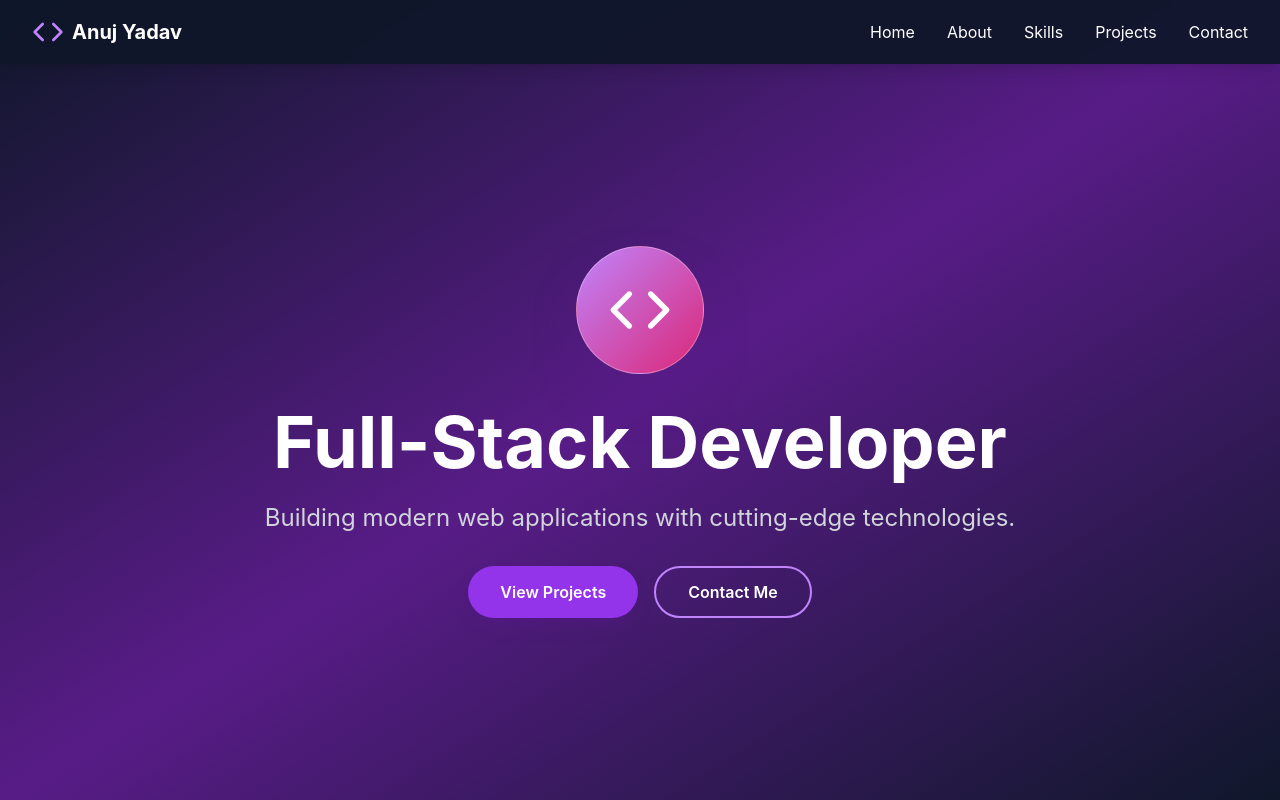
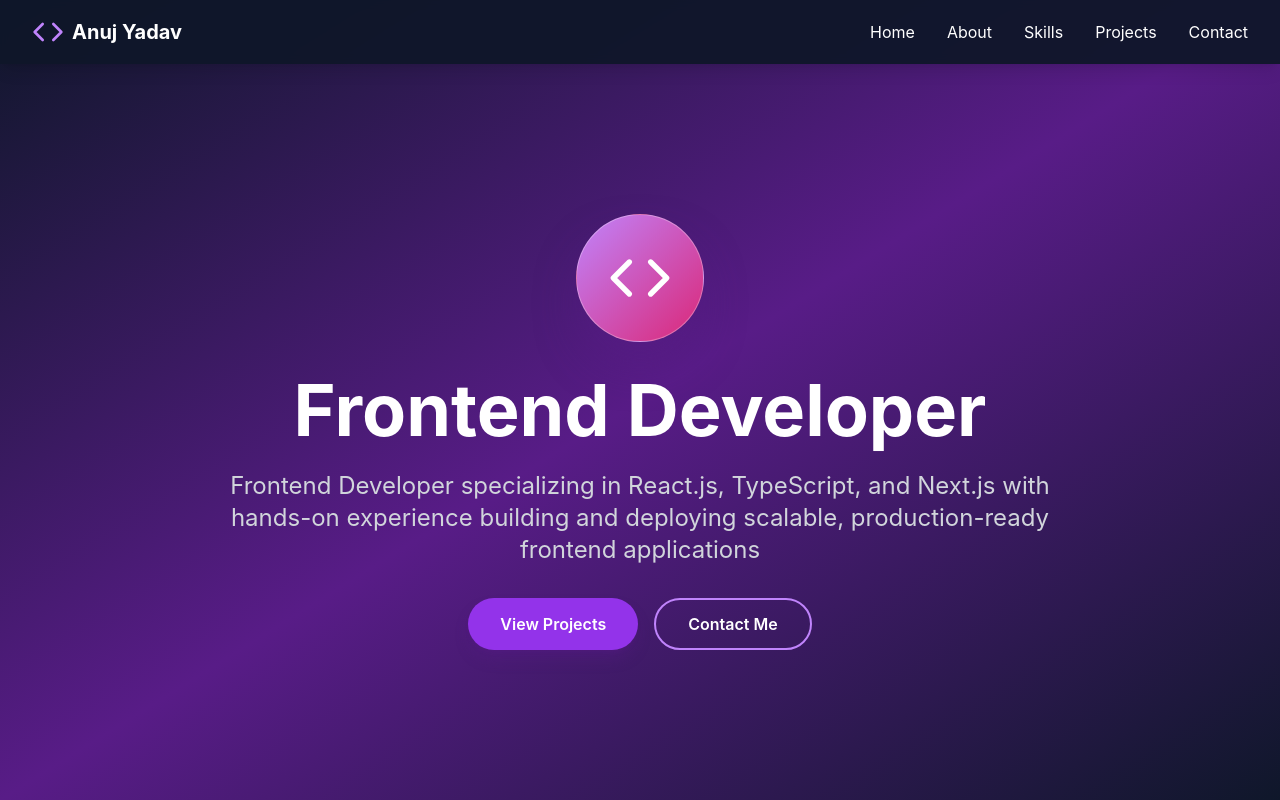
Before and after one commit to anujk-devl/Portfolio, a React (Create React App) app: page / in a window 1280 px wide. Shown: the top 800 px of the page. Built offline with nearby package versions, Linux system fonts and the light colour scheme.

Commit message:
initial commit

```diff
--- a/src/components/Hero.js
+++ b/src/components/Hero.js
@@ -28,11 +28,12 @@ export default function Hero() {
         </div>
 
         <h1 className="text-5xl md:text-7xl font-bold mb-6 text-white">
-          Full-Stack Developer
+          Frontend Developer
         </h1>
 
         <p className="text-xl md:text-2xl text-gray-300 mb-8">
-          Building modern web applications with cutting-edge technologies.
+          Frontend Developer specializing in React.js, TypeScript, and Next.js with hands-on experience building and deploying scalable,
+production-ready frontend applications
         </p>
 
         <div className="flex justify-center space-x-4">
```
